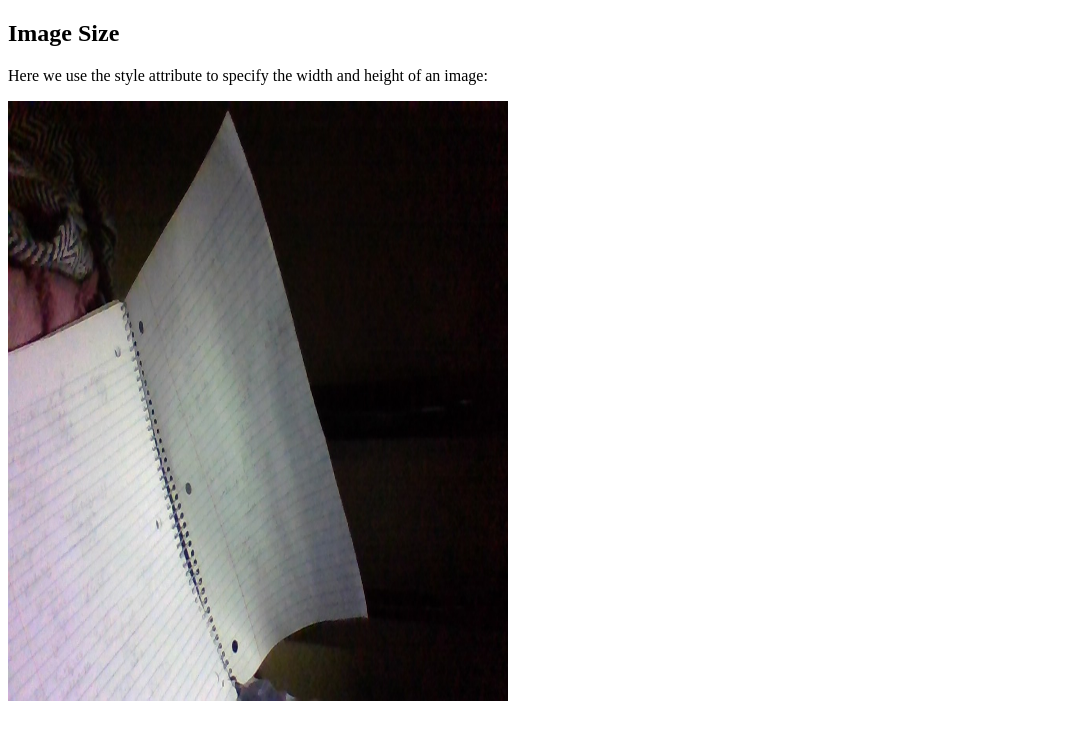
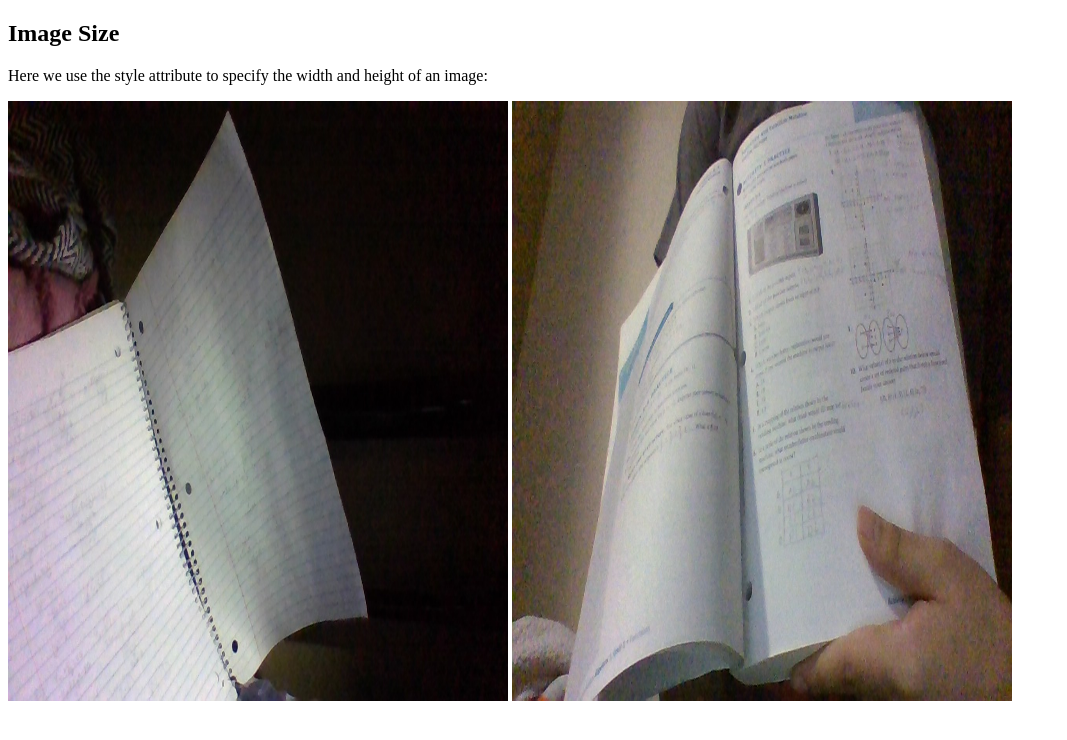
Before and after one commit to GodsBLT/web, a plain HTML site: page index.html in a window 1280 px wide. Shown: the whole page, without its empty margins (0-1067 px from the left). Drawn offline with Linux system fonts and the light colour scheme.

Commit message:
Update index.html

```diff
--- a/index.html
+++ b/index.html
@@ -7,6 +7,7 @@
 <p>Here we use the style attribute to specify the width and height of an image:</p>
 
 <img src="IMG_20210507_225119.jpg" style="width:500px;height:600px;">
+<img src="IMG_20210124_223104.jpg" style="width:500px;height:600px;">
 
 </body>
 </html>
```
